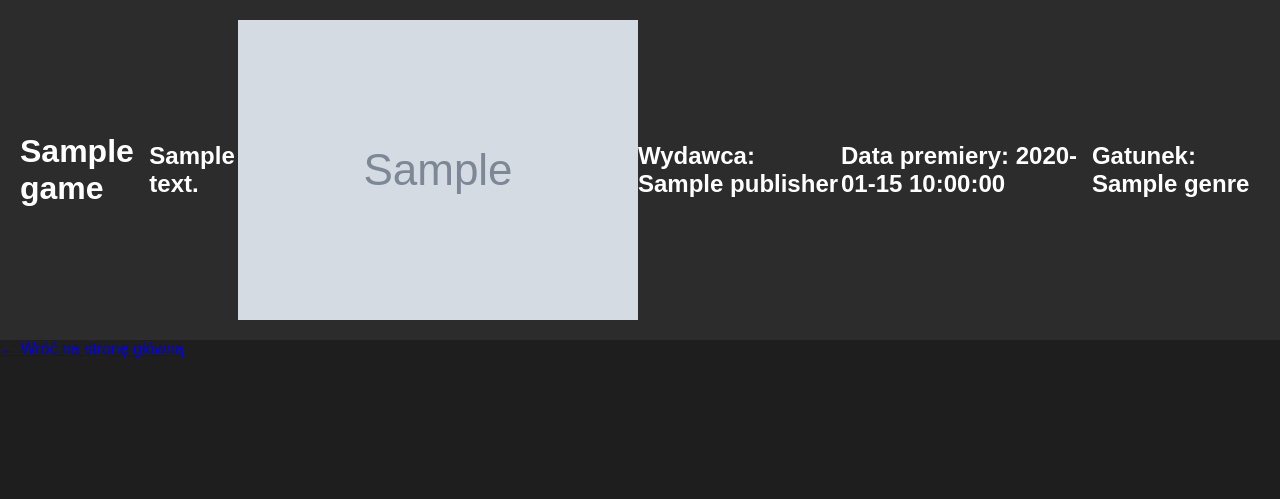
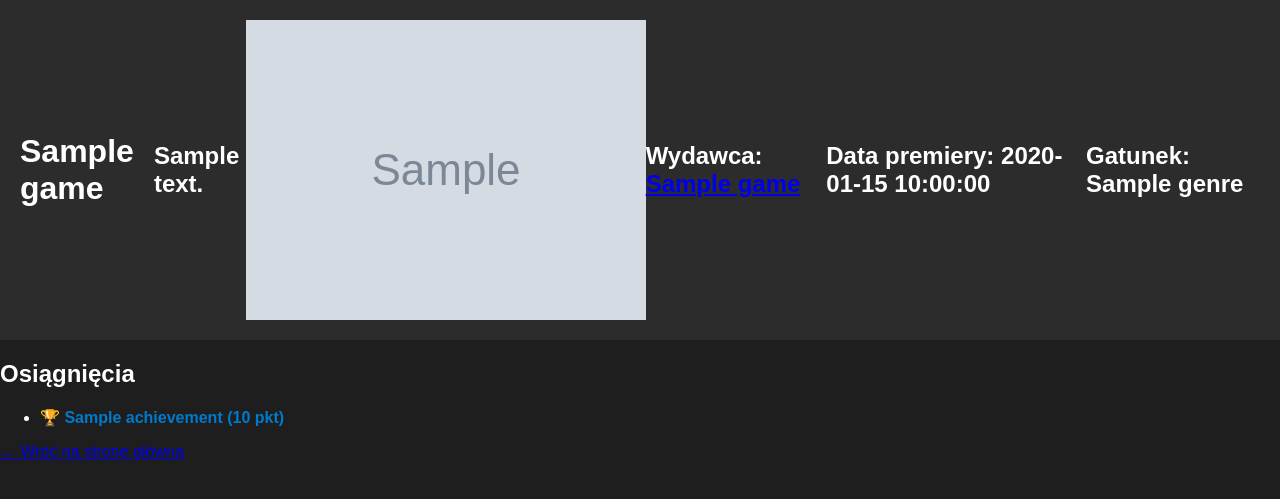
Before and after one commit to BartoszBareja/db_project, a FastAPI app: template app/templates/game.html in a window 1280 px wide. Shown: the top 499 px of the page. Run offline with FastAPI, Linux system fonts and the light colour scheme; the template is opened without the code that fills it: most values are stand-ins (such as "Sample title", 1, 10 or a date in 2020); grey boxes marked "Sample" are stand-in pictures; parts of the project's set-up code (start-up, migrations or seed data) failed here and were passed over.

Commit message:
Added several routed sites

```diff
--- a/app/main.py
+++ b/app/main.py
@@ -25,15 +25,54 @@ async def homepage(request: Request):
 
 @app.get("/game/{game_id}", response_class=HTMLResponse)
 async def game_detail(request: Request, game_id: int):
-    query = "SELECT * FROM games WHERE id = :game_id"
+    query = """
+        SELECT g.*, p.name AS producer_name, p.id AS producer_id
+        FROM games g
+        JOIN producers p ON g.producer_id = p.id
+        WHERE g.id = :game_id
+    """
     game = await database.fetch_one(query, values={"game_id": game_id})
 
     if not game:
         return HTMLResponse("<h1>Gra nie istnieje.</h1>", status_code=404)
 
+    # Pobierz achievementy
+    achievements_query = """
+        SELECT id, name, description, points
+        FROM achievements
+        WHERE game_id = :game_id
+    """
+    achievements = await database.fetch_all(achievements_query, values={"game_id": game_id})
+
     return templates.TemplateResponse("game.html", {
         "request": request,
-        "game": game
+        "game": game,
+        "achievements": achievements
+    })
+
+
+@app.get("/producer/{producer_id}", response_class=HTMLResponse)
+async def producer_detail(request: Request, producer_id: int):
+    # Pobierz producenta
+    producer_query = """
+        SELECT p.*, c.name AS country_name
+        FROM producers p
+        JOIN countries c ON p.country_id = c.id
+        WHERE p.id = :producer_id
+    """
+    producer = await database.fetch_one(producer_query, values={"producer_id": producer_id})
+
+    if not producer:
+        return HTMLResponse("<h1>Producent nie istnieje.</h1>", status_code=404)
+
+    # Pobierz gry tego producenta
+    games_query = "SELECT id, title FROM games WHERE producer_id = :producer_id"
+    games = await database.fetch_all(games_query, values={"producer_id": producer_id})
+
+    return templates.TemplateResponse("producer.html", {
+        "request": request,
+        "producer": producer,
+        "games": games
     })
 
 @app.on_event("startup")
--- a/app/static/style.css
+++ b/app/static/style.css
@@ -316,3 +316,18 @@ body {
 .footer-links a:hover {
   color: #fff;
 }
+
+.achievement-title {
+  cursor: pointer;
+  font-weight: bold;
+  color: #007acc;
+}
+
+.achievement-description {
+  margin-left: 15px;
+  margin-top: 5px;
+}
+
+.hidden {
+  display: none;
+}
--- a/app/templates/game.html
+++ b/app/templates/game.html
@@ -3,7 +3,8 @@
 <head>
   <meta charset="UTF-8">
   <title>{{ game.title }}</title>
-  <link rel="stylesheet" href="/static/style.css?v=3" />
+  <link rel="stylesheet" href="/static/style.css?v={{ time }}" />
+
 </head>
 <body>
 
@@ -17,12 +18,44 @@
       <img src="/static/images/placeholder.jpg" alt="Brak okładki">
     {% endif %}
 
-    <p><strong>Wydawca:</strong> {{ game.publisher }}</p>
+    <p><strong>Wydawca:</strong>
+  <a href="/producer/{{ game.producer_id }}">
+    {{ game.producer_name }}
+  </a>
+</p>
+
     <p><strong>Data premiery:</strong> {{ game.release_date }}</p>
     <p><strong>Gatunek:</strong> {{ game.genre }}</p>
   </div>
 
+  <h2>Osiągnięcia</h2>
+{% if achievements %}
+  <ul class="achievement-list">
+    {% for a in achievements %}
+      <li class="achievement-item">
+        <span class="achievement-title" onclick="toggleDescription('desc-{{ a.id }}')">
+          🏆 {{ a.name }} ({{ a.points }} pkt)
+        </span>
+        <div id="desc-{{ a.id }}" class="achievement-description hidden">
+          <p>{{ a.description or "Brak opisu." }}</p>
+        </div>
+      </li>
+    {% endfor %}
+  </ul>
+{% else %}
+  <p>Brak osiągnięć dla tej gry.</p>
+{% endif %}
+
+
   <a href="/">← Wróć na stronę główną</a>
+
+<script>
+  function toggleDescription(id) {
+    const el = document.getElementById(id);
+    el.classList.toggle("hidden");
+  }
+</script>
+
 
 </body>
 </html>
--- a/app/templates/index.html
+++ b/app/templates/index.html
@@ -3,7 +3,8 @@
 <head>
   <meta charset="UTF-8" />
   <title>Not Steam - Strona Główna</title>
-  <link rel="stylesheet" href="/static/style.css?v=3" />
+  <link rel="stylesheet" href="/static/style.css?v={{ time }}" />
+
 
   <!-- Swiper CSS -->
   <link
```
Also changed, not shown: app/templates/producer.html (added, +29 -0 lines).
